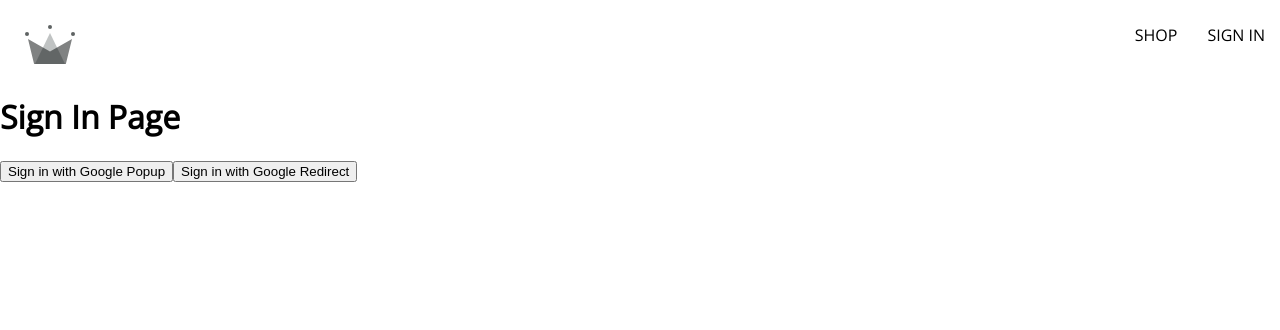
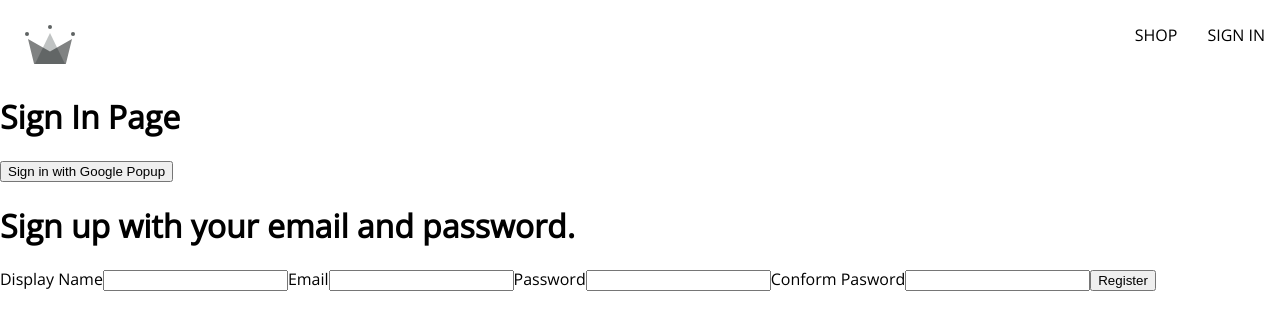
Before and after one commit to s-petr/crwn-clothing, a React (Create React App) app: page /sign-in in a window 1280 px wide. Shown: the top 330 px of the page. Built offline with nearby package versions, Linux system fonts and the light colour scheme.

Commit message:
Finished video 99

```diff
--- /dev/null
+++ b/src/components/sign-up-form/sign-up-form.component.jsx
@@ -0,0 +1,99 @@
+import { useState } from "react";
+import {
+  createAuthUserWithEmailAndPassword,
+  createUserDocumentFromAuth,
+} from "../../utils/firebase/firebase.utils";
+
+const defaultFormFields = {
+  displayName: "",
+  email: "",
+  password: "",
+  confirmPassword: "",
+};
+
+const SignUpForm = () => {
+  const [formFields, setFormFields] = useState(defaultFormFields);
+  const { displayName, email, password, confirmPassword } = formFields;
+
+  const resetFormFields = () => {
+    setFormFields(defaultFormFields);
+  }
+
+  const handleSubmit = async (event) => {
+    event.preventDefault();
+
+    if (password !== confirmPassword) {
+      alert("Passwords do not match");
+      return;
+    }
+
+    try {
+      const {user} = await createAuthUserWithEmailAndPassword(
+        email,
+        password
+      );
+
+      await createUserDocumentFromAuth(user, {displayName})
+      resetFormFields();
+
+    } catch (error) {
+      if(error.code === "auth/email-already-in-use") {
+        alert("Cannot create user. This email already in use.");
+      }
+      console.log(`An error has occurred - ${error}`);
+    }
+  };
+
+  const handleChange = (event) => {
+    const { name, value } = event.target;
+
+    setFormFields({ ...formFields, [name]: value });
+  };
+
+  return (
+    <div>
+      <h1>Sign up with your email and password.</h1>
+      <form onSubmit={handleSubmit}>
+        <label>Display Name</label>
+        <input
+          type="text"
+          onChange={handleChange}
+          name="displayName"
+          value={displayName}
+          required
+        />
+
+        <label>Email</label>
+        <input
+          type="email"
+          onChange={handleChange}
+          name="email"
+          value={email}
+          required
+        />
+
+        <label>Password</label>
+        <input
+          type="password"
+          onChange={handleChange}
+          name="password"
+          value={password}
+          required
+        />
+
+        <label>Conform Pasword</label>
+        <input
+          type="password"
+          onChange={handleChange}
+          name="confirmPassword"
+          value={confirmPassword}
+          required
+        />
+
+        <button type="submit">Register</button>
+      </form>
+    </div>
+  );
+};
+
+export default SignUpForm;
--- a/src/routes/sign-in/sign-in.component.jsx
+++ b/src/routes/sign-in/sign-in.component.jsx
@@ -2,32 +2,15 @@ import { useEffect } from "react";
 import { getRedirectResult } from "firebase/auth";
 
 import {
-  auth,
   signInWithGooglePopup,
-  signInWithGoogleRedirect,
   createUserDocumentFromAuth,
 } from "../../utils/firebase/firebase.utils";
 
+import SignUpForm from "../../components/sign-up-form/sign-up-form.component"
+
 const SignIn = () => {
 
-  const logGoogleUserRedirect = async () => {
-    const response = await getRedirectResult(auth);
-    if (response) {
-      const userDocRef = await createUserDocumentFromAuth(response.user);
-    }
-  }
-
-  useEffect(() => {
-    logGoogleUserRedirect();
-  }, []);
-
-// const SignIn = () => {
-//   useEffect(async () => {
-//     const response = await getRedirectResult(auth);
-//     console.log(response);
-//   }, []);
-
-  const logGoogleUserPopup = async () => {
+  const logGoogleUser = async () => {
     const { user } = await signInWithGooglePopup();
     const userDocRef = await createUserDocumentFromAuth(user);
   };
@@ -35,10 +18,8 @@ const SignIn = () => {
   return (
     <div>
       <h1>Sign In Page</h1>
-      <button onClick={logGoogleUserPopup}>Sign in with Google Popup</button>
-      <button onClick={signInWithGoogleRedirect}>
-        Sign in with Google Redirect
-      </button>
+      <button onClick={logGoogleUser}>Sign in with Google Popup</button>
+      <SignUpForm />
     </div>
   );
 };
--- a/src/utils/firebase/firebase.utils.js
+++ b/src/utils/firebase/firebase.utils.js
@@ -4,6 +4,7 @@ import {
   signInWithRedirect,
   signInWithPopup,
   GoogleAuthProvider,
+  createUserWithEmailAndPassword,
 } from "firebase/auth";
 
 import { getFirestore, doc, getDoc, setDoc } from "firebase/firestore";
@@ -26,18 +27,21 @@ googleProvider.setCustomParameters({
 });
 
 export const auth = getAuth();
-export const signInWithGooglePopup = () => signInWithPopup(auth, googleProvider);
-export const signInWithGoogleRedirect = () => signInWithRedirect(auth, googleProvider);
+export const signInWithGooglePopup = () =>
+  signInWithPopup(auth, googleProvider);
+export const signInWithGoogleRedirect = () =>
+  signInWithRedirect(auth, googleProvider);
 
 export const db = getFirestore();
 
-export const createUserDocumentFromAuth = async (userAuth) => {
+export const createUserDocumentFromAuth = async (
+  userAuth,
+  additionalInformation = {}
+) => {
+  if (!userAuth) return;
   const userDocRef = doc(db, "users", userAuth.uid);
-  console.log(userDocRef);
 
   const userSnapshot = await getDoc(userDocRef);
-  console.log(userSnapshot);
-  console.log(userSnapshot.exists());
 
   if (!userSnapshot.exists()) {
     const { displayName, email } = userAuth;
@@ -48,6 +52,7 @@ export const createUserDocumentFromAuth = async (userAuth) => {
         displayName,
         email,
         createdAt,
+        ...additionalInformation,
       });
     } catch (error) {
       console.log(`There was an error creating the user (${error.message})`);
@@ -56,3 +61,9 @@ export const createUserDocumentFromAuth = async (userAuth) => {
 
   return userDocRef;
 };
+
+export const createAuthUserWithEmailAndPassword = async (email, password) => {
+  if (!email || !password) return;
+
+  return await createUserWithEmailAndPassword(auth, email, password);
+};
```
